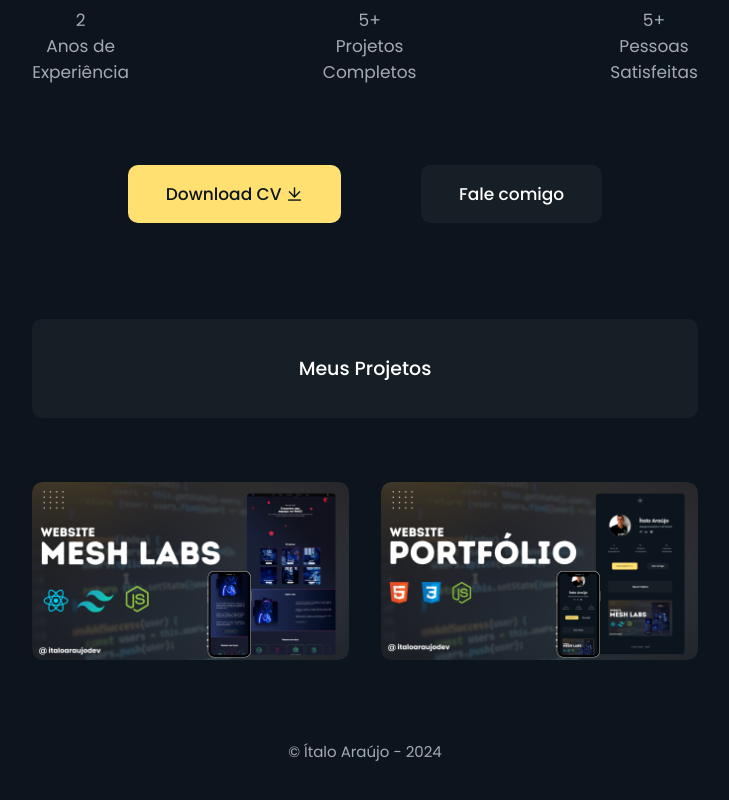
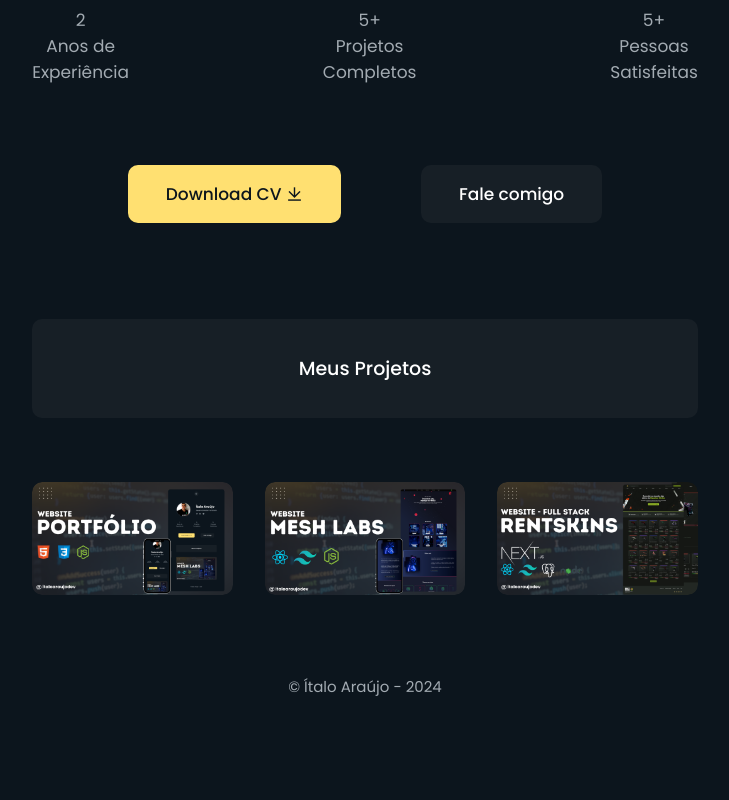
Before and after one commit to ItaloAraujodev/Portfolio-atual, a plain HTML site: page index.html in a window 1280 px wide. Shown: the part 418-1218 px from the top of the page, without its empty margins (275-1004 px from the left). After the commit the page ends 1166 px from the top, so only its background shows below. Drawn offline with nearby package versions, Linux system fonts and the light colour scheme.

Commit message:
feat: adicionando mais projetos

```diff
--- a/index.html
+++ b/index.html
@@ -81,8 +81,21 @@
       </div>
 
       <div class="portfolio">
+
         <div class="portfolio-content">
-          <img src="./imagens/meshlabs.png" alt="">
+          <img src="./imagens/portfolio.png" alt="portfolio">
+          <div class="layer">
+            <h5>Portfólio</h5>
+            <div>
+               <a href="https://github.com/ItaloAraujodev/Portfolio-atual" target="_blank"><i class="ri-external-link-line"></i></a>
+              <a href="https://italoaraujodev-portfolio.vercel.app/" target="_blank"><i class="ri-eye-fill"></i></a>
+            </div>
+          </div>
+        </div>
+
+
+        <div class="portfolio-content">
+          <img src="./imagens/meshlabs.png" alt="Mesh Labs">
           <div class="layer">
             <h5>Mesh Labs</h5>
             <div>
@@ -93,16 +106,18 @@
         </div>
 
         <div class="portfolio-content">
-          <img src="./imagens/portfolio.png" alt="">
+          <img src="./imagens/rentskin.png" alt="Mesh Labs">
           <div class="layer">
-            <h5>Portfólio</h5>
+            <h5>Rentskins</h5>
             <div>
-               <a href="https://github.com/ItaloAraujodev/Portfolio-atual" target="_blank"><i class="ri-external-link-line"></i></a>
-              <a href="https://italoaraujodev-portfolio.vercel.app/" target="_blank"><i class="ri-eye-fill"></i></a>
+              <!-- <a href="#"><i class="ri-external-link-line"></i></a> -->
+              <a href="https://rentskins-testing.vercel.app" target="_blank"><i class="ri-eye-fill"></i></a>
             </div>
           </div>
         </div>
+
       </div>
+    </div>
 
       <div class="bottom-text">
         <p>© Ítalo Araújo - 2024</p>
--- a/style.css
+++ b/style.css
@@ -224,7 +224,7 @@ section {
 .layer {
   width: 100%;
   height: 0;
-  background: Linear-gradient(rgba(0, 0, 0, 0.3), var(--second-color));
+  background: Linear-gradient(rgba(0, 0, 0, 0.8), var(--second-color));
   position: absolute;
   left: 0;
   bottom: 0;
```
Also changed, not shown: imagens/rentskin.png (added).
